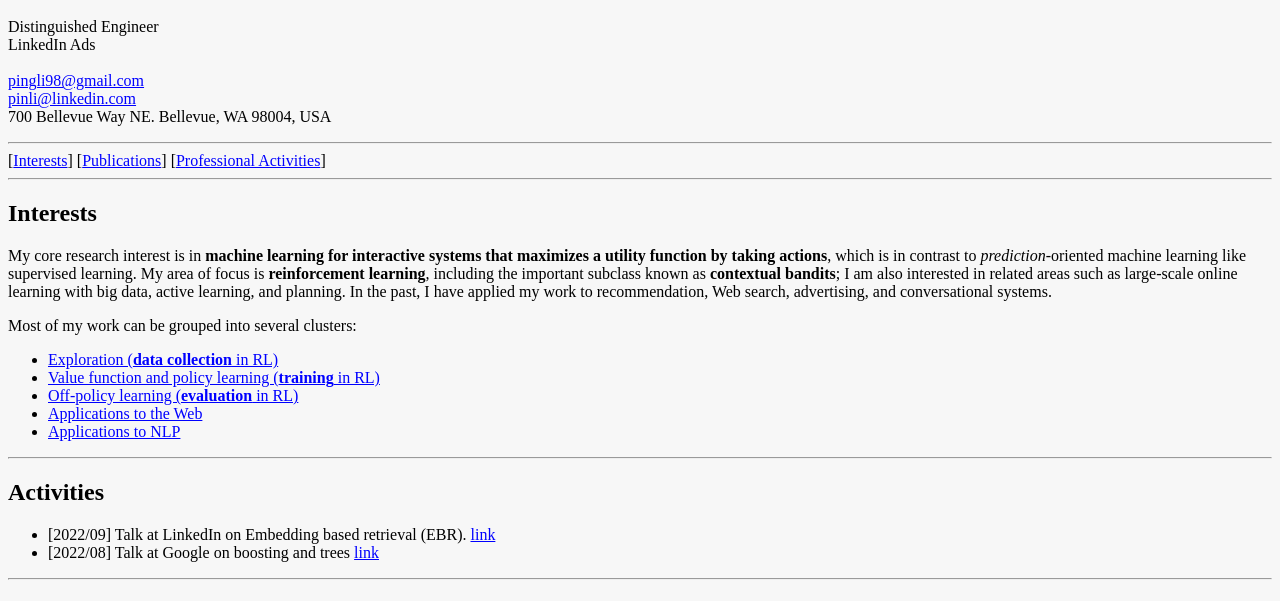
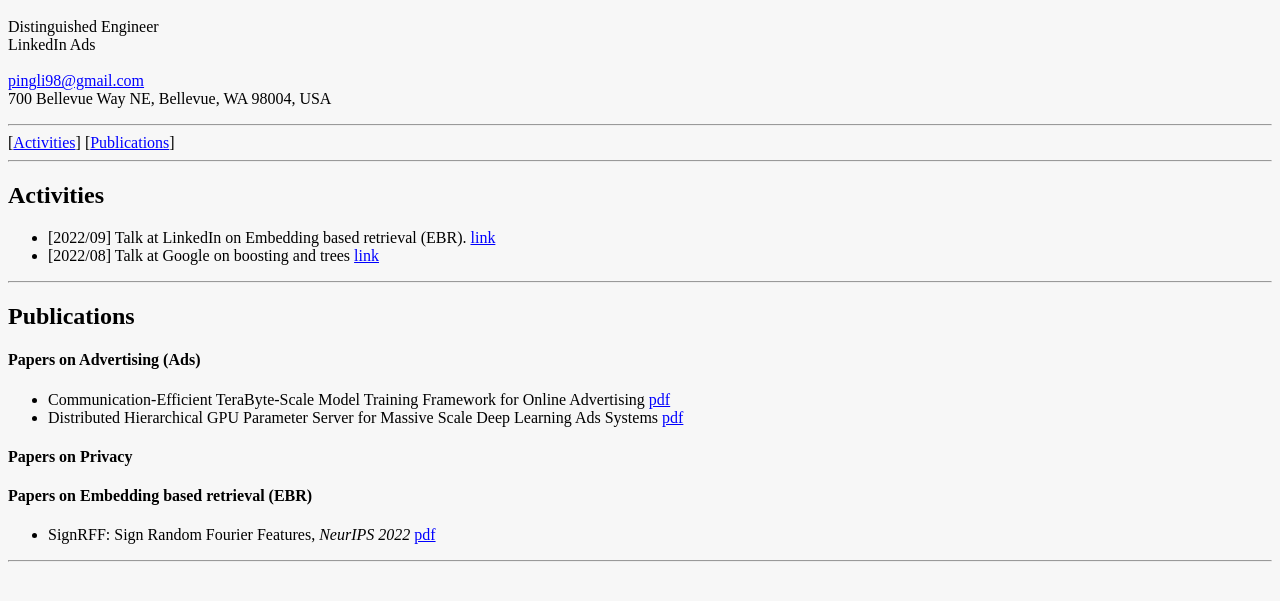
Before and after one commit to zhanghanghitomi/hzhang0531.github.io, a plain HTML site: page index.html in a window 1280 px wide. Shown: the part 119-720 px from the top of the page. Drawn offline with Linux system fonts and the light colour scheme.

Commit message:
Update index.html

```diff
--- a/index.html
+++ b/index.html
@@ -16,40 +16,16 @@
 Distinguished Engineer <br/>
 LinkedIn Ads<br/><br/>
 <a href="mailto:pingli98@gmail.com">pingli98@gmail.com</a> <br/>
-<a href="mailto:pinli@linkedin.com">pinli@linkedin.com</a> <br/>
-700 Bellevue Way NE. Bellevue, WA 98004, USA<br/>
+700 Bellevue Way NE, Bellevue, WA 98004, USA<br/>
 <p>
 
 <p/><hr>
 
 
-[<a href="#interests"><font face="Times New Roman" size="3">Interests</font></a><font face="Times New Roman" size="3">]
-[</font><a href="pubs.html" target="_self"><font face="Times New Roman" size="3">Publications</font></a><font face="Times New Roman" size="3">]
-[<a href="#activities"><font face="Times New Roman" size="3">Professional Activities</font></a><font face="Times New Roman" size="3">]
+[<a href="#activities"><font face="Times New Roman" size="3">Activities</font></a><font face="Times New Roman" size="3">]
+[<a href="#publications"><font face="Times New Roman" size="3">Publications</font></a><font face="Times New Roman" size="3">]
 
 <hr>
-
-<a name="interests">
-<h2>Interests</h2>
-
-My core research interest is in <b>machine learning for interactive systems that maximizes a utility function
-by taking actions</b>, which is in contrast to <i>prediction</i>-oriented machine learning like supervised learning.
-My area of focus is <b>reinforcement learning</b>, including the important subclass known as <b>contextual bandits</b>;
-I am also interested in related areas such as large-scale online learning with big data, active learning, and planning.
-In the past, I have applied my work to recommendation, Web search, advertising, and conversational systems.
-
-<p>
-Most of my work can be grouped into several clusters:
-<ul>
-<li><a href="projects/exploration.html">Exploration (<b>data collection</b> in RL)</a>
-<li><a href="projects/vfa.html">Value function and policy learning (<b>training</b> in RL)</a>
-<li><a href="projects/off-policy.html">Off-policy learning (<b>evaluation</b> in RL)</a>
-<li><a href="projects/app-web.html">Applications to the Web</a>
-<li><a href="projects/app-nlp.html">Applications to NLP</a>
-</ul>
-</p>
-
-<p></p><hr>
 
 <a name="activities">
 <h2> Activities</h2>
@@ -63,6 +39,28 @@ Most of my work can be grouped into several clusters:
 </ul>
 
 <p></p><hr>
+
+<a name="publications">
+<h2>Publications</h2>
+
+  <h4> Papers on Advertising (Ads) </h4>
+  <ul>
+    <li> Communication-Efficient TeraByte-Scale Model Training Framework for Online Advertising <a href="https://arxiv.org/pdf/2201.05500.pdf">pdf</a>
+      <li> Distributed Hierarchical GPU Parameter Server for Massive Scale Deep Learning Ads Systems <a href="https://arxiv.org/pdf/2003.05622.pdf">pdf</a>
+  </ul>
+
+  <h4> Papers on Privacy </h4>
+<ul>
+  </ul>
+
+  <h4> Papers on Embedding based retrieval (EBR) </h4>
+<ul>
+  <li> SignRFF: Sign Random Fourier Features, <i> NeurIPS 2022 </i> <a href="./publication/NeurIPS2022LiX.pdf">pdf</a>
+  </ul>
+
+<p></p><hr>
+
+
 
 <script type="text/javascript" language="javascript">
 var sc_project=1483954;
```
